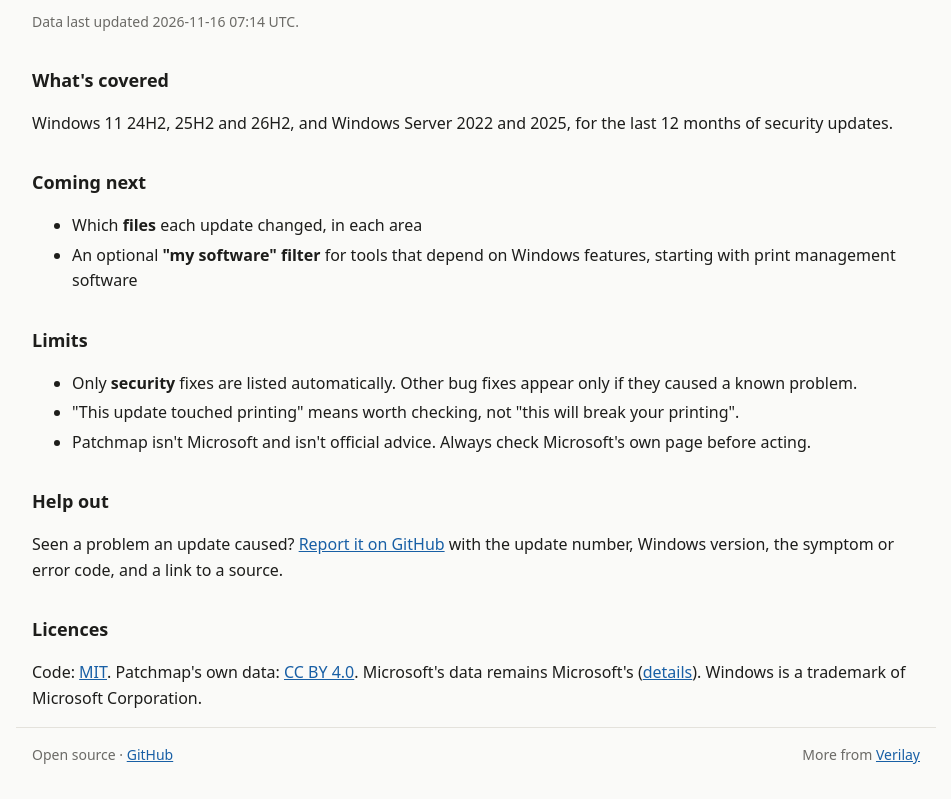
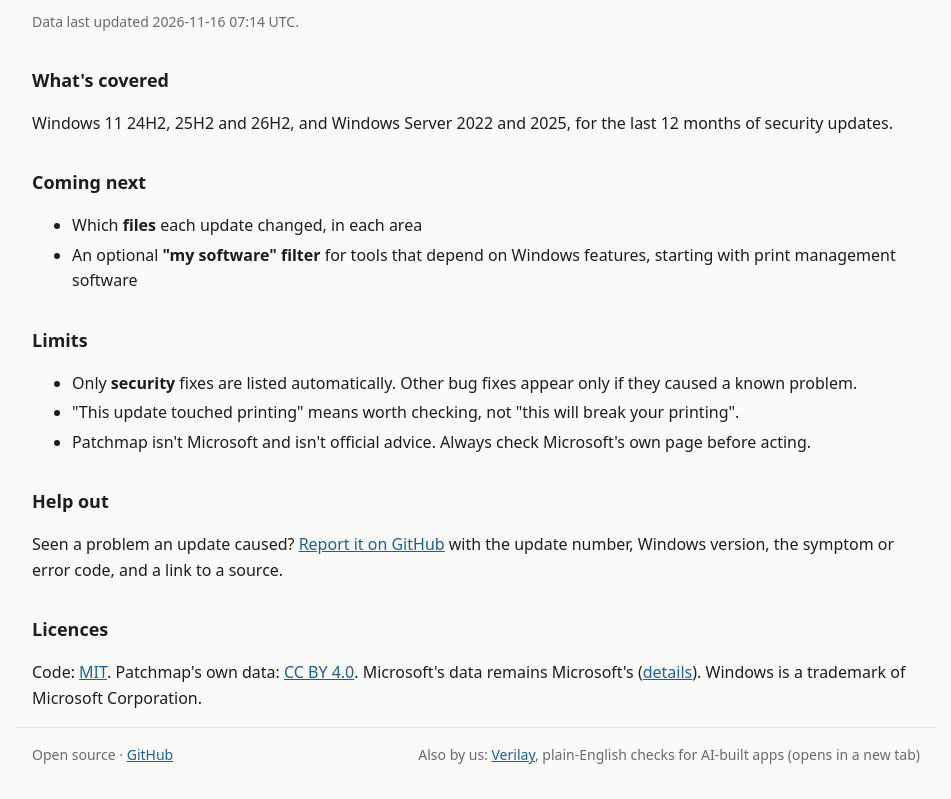
Before and after one commit to ekbm/patchmap, a plain HTML site: page about.html in a window 1280 px wide. Shown: the part 1164-1963 px from the top of the page, without its empty margins (164-1115 px from the left). Drawn offline with Linux system fonts and the light colour scheme.

Commit message:
Verilay link opens in a new tab with clearer wording
Co-Authored-By: Claude Opus 5.5 <noreply@anthropic.com>

```diff
--- a/about.html
+++ b/about.html
@@ -76,7 +76,7 @@
 
 <footer class="wrap foot">
   <span>Open source · <a href="https://github.com/ekbm/patchmap">GitHub</a></span>
-  <span>More from <a href="https://verilay.dev">Verilay</a></span>
+  <span>Also by us: <a href="https://verilay.dev" target="_blank" rel="noopener">Verilay</a>, plain-English checks for AI-built apps (opens in a new tab)</span>
 </footer>
 <script>
 (function () {
```
Also changed, not shown: index.html (+1 -1 lines).
